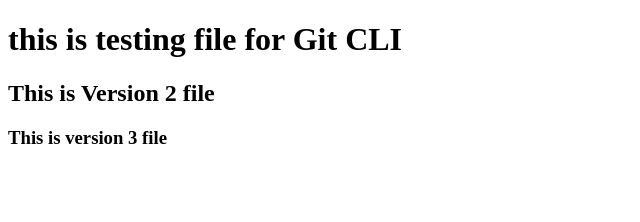
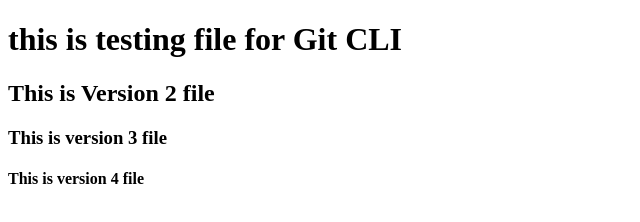
Before and after one commit to krushnatchougle/GitHubLocalToCloud, a plain HTML site: page Home.html in a window 1280 px wide. Shown: the whole page, without its empty margins (0-640 px from the left). Drawn offline with Linux system fonts and the light colour scheme.

Commit message:
Version 4 added

```diff
--- a/Home.html
+++ b/Home.html
@@ -9,5 +9,6 @@
     <h1>this is testing file for Git CLI</h1>
     <h2> This is Version 2 file </h2>
     <h3> This is version 3 file </h3>
+    <h4> This is version 4 file </h4>
 </body>
 </html>
```
